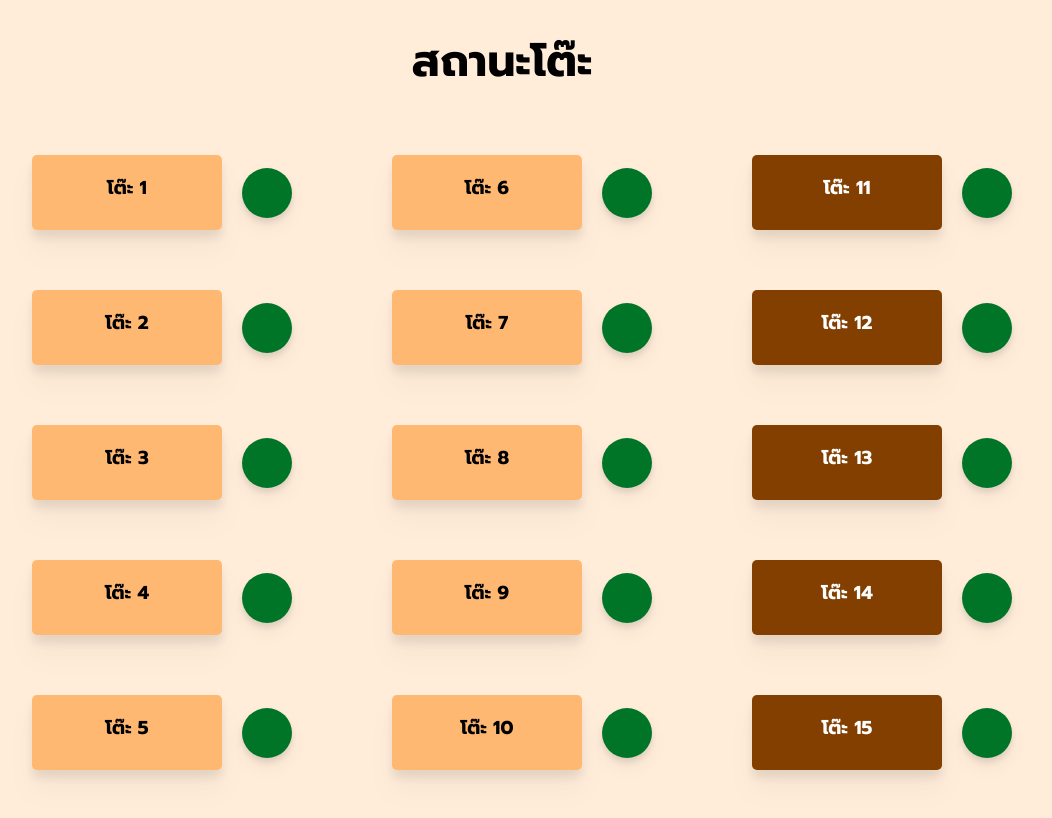
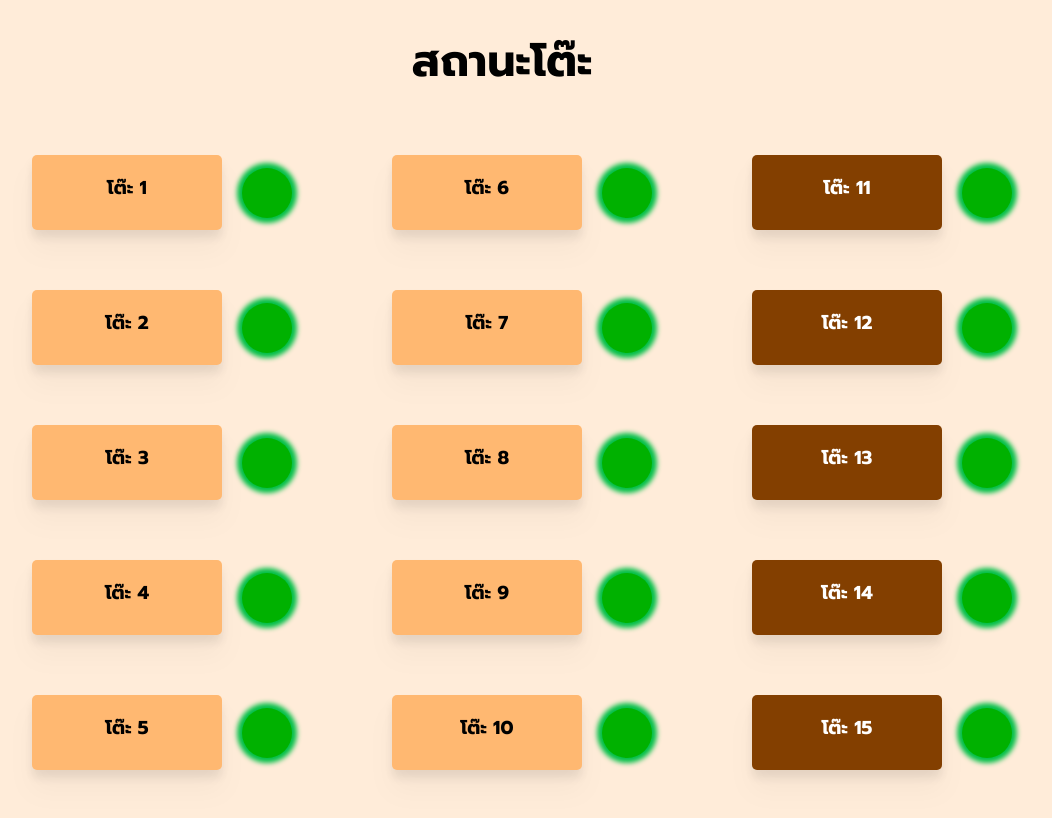
Before and after one commit to Pikachu051/FriedWithPassion, a PHP site: page /table_status.php in a window 1280 px wide. Shown: the whole page, without its empty margins (138-1190 px from the left). Run offline with PHP 8.4, Linux system fonts and the light colour scheme.

Commit message:
Glow Status Indicator

```diff
--- a/table_status.php
+++ b/table_status.php
@@ -56,13 +56,13 @@
         .circle {
             width: 50px;
             height: 50px;
-            background-color: #007528;
+            background-color: rgb(0, 177, 0);
             /* Initial color */
             border-radius: 50%;
             cursor: pointer;
             margin-left: 20px;
             transition: all 0.3s;
-            filter: drop-shadow(0 10px 8px rgb(0 0 0 / 0.04)) drop-shadow(0 4px 3px rgb(0 0 0 / 0.1));
+            box-shadow: 0 0 5px 5px #00bf46;/* inner white */
         }
         h3{
             text-align: center;
@@ -73,6 +73,7 @@
 <body>
     <div>
         <div class="main">
+
             <h2 style="margin: 0; font-size: 44px;">สถานะโต๊ะ</h2>
         </div>
         <div class="table1">
@@ -188,10 +189,12 @@
                 var currentColor = shape.style.backgroundColor;
 
                 // Change color of the shape
-                if (currentColor === 'rgb(0, 128, 0)' || currentColor === '') {
-                    shape.style.backgroundColor = 'red';
+                if (currentColor === 'rgb(0, 177, 0)' || currentColor === '') {
+                    shape.style.backgroundColor = 'rgb(230, 0, 0)';
+                    shape.style.boxShadow = 'rgb(255, 0, 0) 0px 0px 5px 5px';
                 } else {
-                    shape.style.backgroundColor = 'rgb(0, 128, 0)';
+                    shape.style.backgroundColor = 'rgb(0, 177, 0)';
+                    shape.style.boxShadow = 'rgb(0, 191, 70) 0px 0px 5px 5px';
                 }
             }
         }
```
